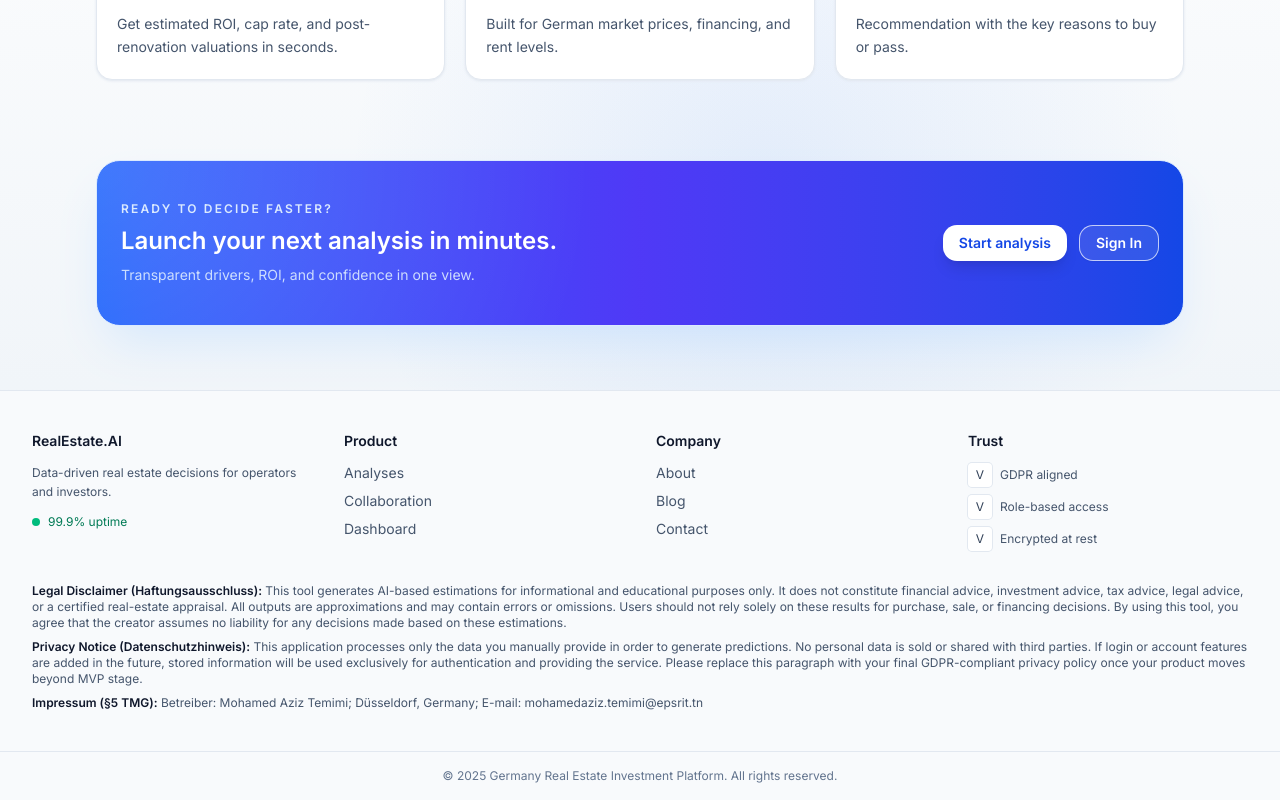
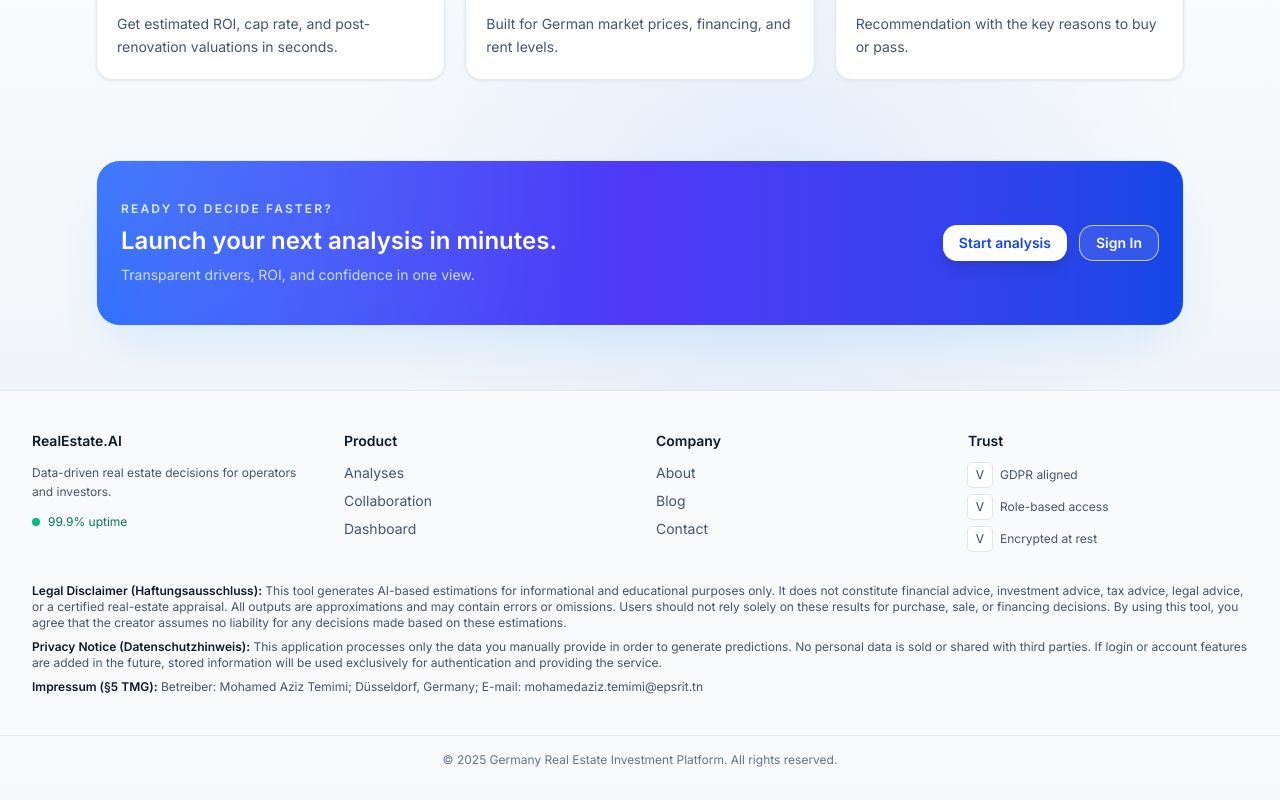
Before and after one commit to mohamedaziztemimi/germany-real-estate-analyzer, a Next.js app: page / in a window 1280 px wide. Shown: the part 1057-1857 px from the top of the page. Built offline with nearby package versions, Linux system fonts and the light colour scheme; no server answers.

Commit message:
legal notice3

```diff
--- a/components/ClientLayout.tsx
+++ b/components/ClientLayout.tsx
@@ -193,8 +193,7 @@ function LayoutChrome({ children }: { children: React.ReactNode }) {
               <span className="font-semibold text-slate-900">Privacy Notice (Datenschutzhinweis):</span> This application
               processes only the data you manually provide in order to generate predictions. No personal data is sold or
               shared with third parties. If login or account features are added in the future, stored information will
-              be used exclusively for authentication and providing the service. Please replace this paragraph with your
-              final GDPR-compliant privacy policy once your product moves beyond MVP stage.
+              be used exclusively for authentication and providing the service.
             </div>
             <div>
               <span className="font-semibold text-slate-900">Impressum (§5 TMG):</span> Betreiber: Mohamed Aziz Temimi;
```
